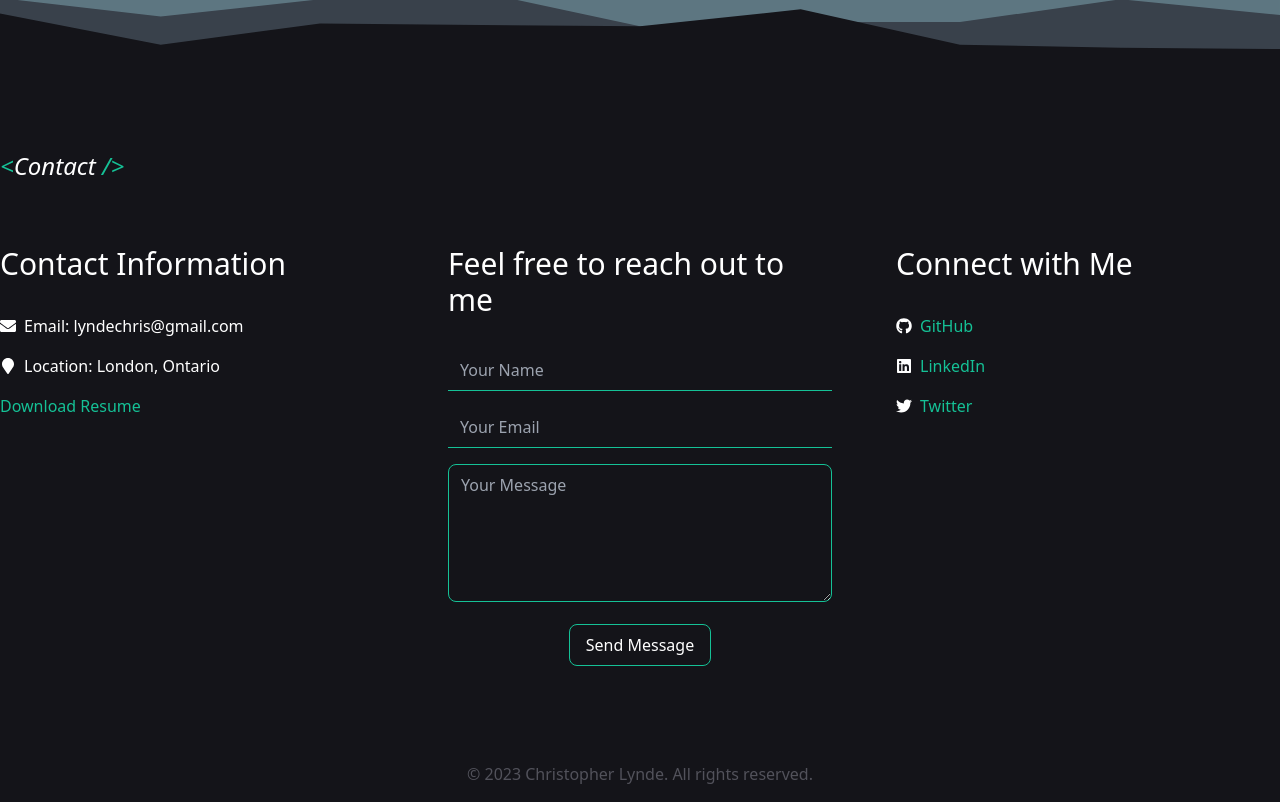
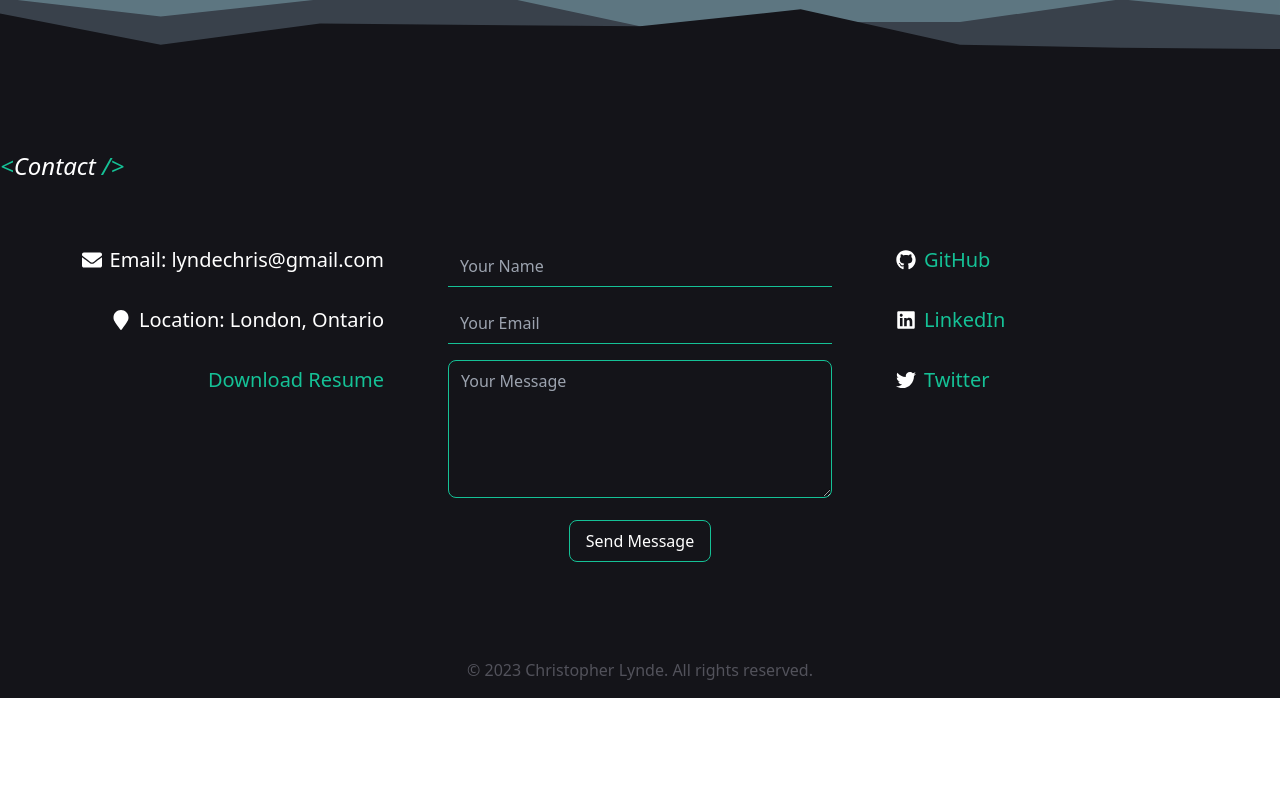
Before and after one commit to LyndeCS/portfolio-site, a React (Vite) app: page / in a window 1280 px wide. Shown: the part 3247-4049 px from the top of the page. After the commit the page ends 3945 px from the top, so only its background shows below. Built offline with nearby package versions, Linux system fonts and the light colour scheme.

Commit message:
Contact section style tweaks
-Increased <li> text size
-Increased vertical space between <li> elements
-Removed subheadings

```diff
--- a/src/components/Contact.jsx
+++ b/src/components/Contact.jsx
@@ -21,31 +21,32 @@ const Contact = () => {
 				<div className="flex flex-row gap-16">
 					{/* Left column for personal information */}
 					<div className="w-1/3">
-						<h2 className="text-white text-3xl mb-8">Contact Information</h2>
-						<ul className="text-white">
-							<li className="mb-4 flex items-center">
+						{/* <h2 className="text-white text-3xl mb-8">Contact Information</h2> */}
+						<ul className="text-white text-xl">
+							<li className="mb-8 flex items-center justify-end ">
 								<FaEnvelope className="mr-2" />
 								Email: lyndechris@gmail.com
 							</li>
-							<li className="mb-4 flex items-center">
+							<li className="mb-8 flex items-center justify-end">
 								<FaMapMarker className="mr-2" />
 								Location: London, Ontario
 							</li>
+							<li className="mb-8 flex items-center justify-end">
+								<a
+									href="/path/to/your/resume.pdf"
+									className="text-meadow-500 hover:underline justify-end"
+								>
+									Download Resume
+								</a>
+							</li>
 						</ul>
-						{/* You can add a link to your resume here */}
-						<a
-							href="/path/to/your/resume.pdf"
-							className="text-meadow-500 hover:underline"
-						>
-							Download Resume
-						</a>
 					</div>
 
 					{/* Middle column for the contact form */}
 					<div className="w-1/3">
-						<h2 className="text-white text-3xl mb-8">
+						{/* <h2 className="text-white text-3xl mb-8">
 							Feel free to reach out to me
-						</h2>
+						</h2> */}
 						<form>
 							<div className="mb-4">
 								<input
@@ -87,9 +88,9 @@ const Contact = () => {
 
 					{/* Right column for social media links */}
 					<div className="w-1/3">
-						<h2 className="text-white text-3xl mb-8">Connect with Me</h2>
-						<ul className="text-white">
-							<li className="mb-4 flex items-center">
+						{/* <h2 className="text-white text-3xl mb-8">Connect with Me</h2> */}
+						<ul className="text-white text-xl">
+							<li className="mb-8 flex items-center">
 								<FaGithub />
 								<a
 									href="https://www.linkedin.com/in/chrislynde/"
@@ -100,7 +101,7 @@ const Contact = () => {
 									GitHub
 								</a>
 							</li>
-							<li className="mb-4 flex items-center">
+							<li className="mb-8 flex items-center">
 								<FaLinkedin />
 								<a
 									href="https://www.linkedin.com/in/chrislynde/"
@@ -111,7 +112,7 @@ const Contact = () => {
 									LinkedIn
 								</a>
 							</li>
-							<li className="mb-4 flex items-center">
+							<li className="mb-8 flex items-center">
 								<FaTwitter />
 								<a
 									href="https://twitter.com/your-twitter-profile"
```
